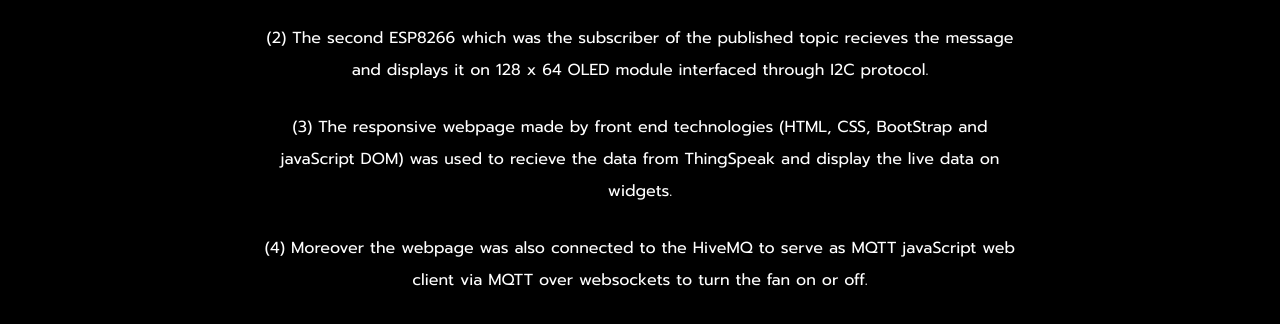
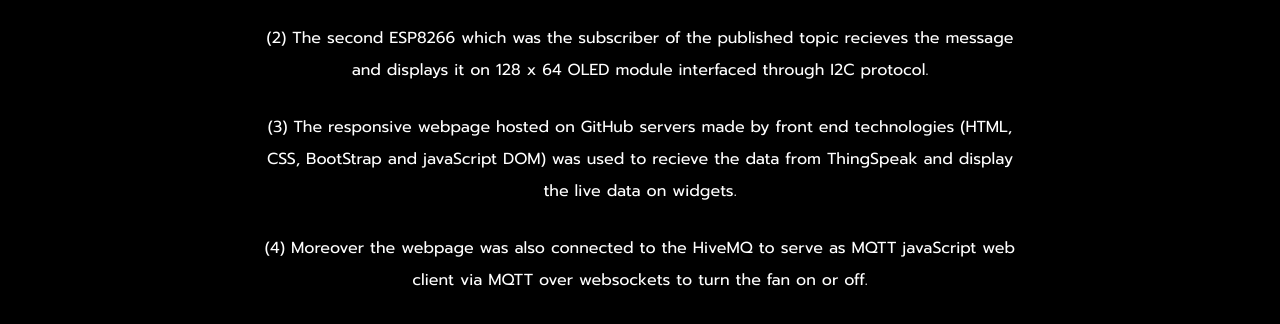
Before and after one commit to hammad2480/pt, a plain HTML site: page projects.html in a window 1280 px wide. Shown: the part 764-1088 px from the top of the page. Drawn offline with nearby package versions, Linux system fonts and the light colour scheme; a web font is replaced by a local one.

Commit message:
Update projects.html

```diff
--- a/projects.html
+++ b/projects.html
@@ -57,7 +57,7 @@
 
             <p class="p2" >(1) The temperature and humidity readings read by ESP8266 were sent to the ThingSpeak cloud and also to the MQTT broker HiveMQ via publish method. </p>
             <p class="p2" style="margin-top: 25px;">(2) The second ESP8266 which was the subscriber of the published topic recieves the message and displays it on 128 x 64 OLED module interfaced through I2C protocol. </p>
-            <p class="p2" style="margin-top: 25px;">(3) The responsive webpage made by front end technologies (HTML, CSS, BootStrap and javaScript DOM) was used to recieve the data from ThingSpeak and display the live data on widgets.</p>
+            <p class="p2" style="margin-top: 25px;">(3) The responsive webpage hosted on GitHub servers made by front end technologies (HTML, CSS, BootStrap and javaScript DOM) was used to recieve the data from ThingSpeak and display the live data on widgets.</p>
             <p class="p2" style="margin-top: 25px;">(4) Moreover the webpage was also connected to the HiveMQ to serve as MQTT javaScript web client via MQTT over websockets to turn the fan on or off.</p>
           </div>
           <div class=" carousel-item ">
```
